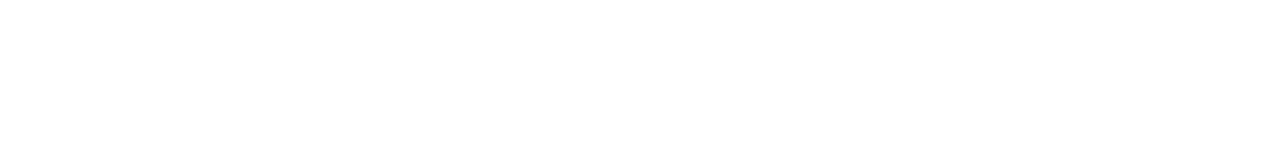
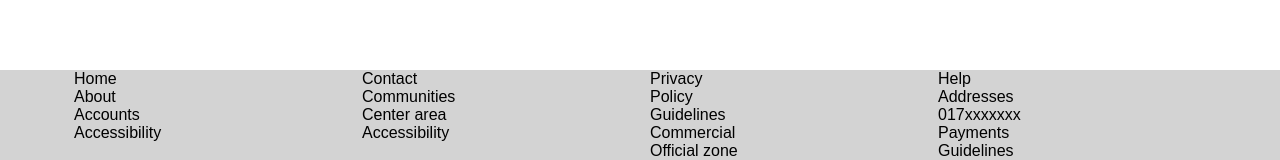
Before and after one commit to dkajolroy/type_with_react_ecom, a React (Create React App) app: page / in a window 1280 px wide. Shown: the part 688-848 px from the top of the page. Before the commit the page ends 800 px from the top, so only its background shows below. Built offline with nearby package versions, Linux system fonts and the light colour scheme; no server answers.

Commit message:
add footer array of array data

```diff
--- /dev/null
+++ b/src/Components/Footer.tsx
@@ -0,0 +1,63 @@
+import React from "react";
+
+export default function Footer({ footerItems }: { footerItems: string[][] }) {
+  return (
+    <div
+      style={{
+        display: "flex",
+        flexDirection: "row",
+        maxWidth: "90%",
+        margin: "auto",
+      }}
+    >
+      <div
+        style={{
+          display: "flex",
+          flexDirection: "column",
+          width: "25%",
+          padding: "0 10px",
+        }}
+      >
+        {footerItems[0].map((item, index) => (
+          <span key={index}>{item}</span>
+        ))}
+      </div>
+      <div
+        style={{
+          display: "flex",
+          flexDirection: "column",
+          width: "25%",
+          padding: "0 10px",
+        }}
+      >
+        {footerItems[1].map((item, index) => (
+          <span key={index}>{item}</span>
+        ))}
+      </div>
+      <div
+        style={{
+          display: "flex",
+          flexDirection: "column",
+          width: "25%",
+          padding: "0 10px",
+        }}
+      >
+        {footerItems[2].map((item, index) => (
+          <span key={index}>{item}</span>
+        ))}
+      </div>
+      <div
+        style={{
+          display: "flex",
+          flexDirection: "column",
+          width: "25%",
+          padding: "0 10px",
+        }}
+      >
+        {footerItems[3].map((item, index) => (
+          <span key={index}>{item}</span>
+        ))}
+      </div>
+    </div>
+  );
+}
--- a/src/Components/Layout.tsx
+++ b/src/Components/Layout.tsx
@@ -1,12 +1,21 @@
 import React from "react";
+import Footer from "./Footer";
 import Navbar from "./Navbar";
 
 type ChildrenType = {
   children: React.ReactNode;
 };
 
+const footerItems = [
+  ["Home", "About", "Accounts", "Accessibility"],
+  ["Contact", "Communities", "Center area", "Accessibility"],
+  ["Privacy", "Policy", "Guidelines", "Commercial", "Official zone"],
+  ["Help", "Addresses", "017xxxxxxx", "Payments", "Guidelines", "Center area"],
+];
+
 const Layout: React.FC<ChildrenType> = ({ children }) => {
   return (
+    <div>
       <div
         style={{
           maxWidth: "90%",
@@ -14,7 +23,21 @@
         }}
       >
         <Navbar />
+        <div
+          style={{
+            minHeight: "90vh",
+          }}
+        >
           {children}
+        </div>
+      </div>
+      <div
+        style={{
+          background: "lightgray",
+        }}
+      >
+        <Footer footerItems={footerItems} />
+      </div>
     </div>
   );
 };
```
Lines whose indentation alone changed are shown as unchanged.
